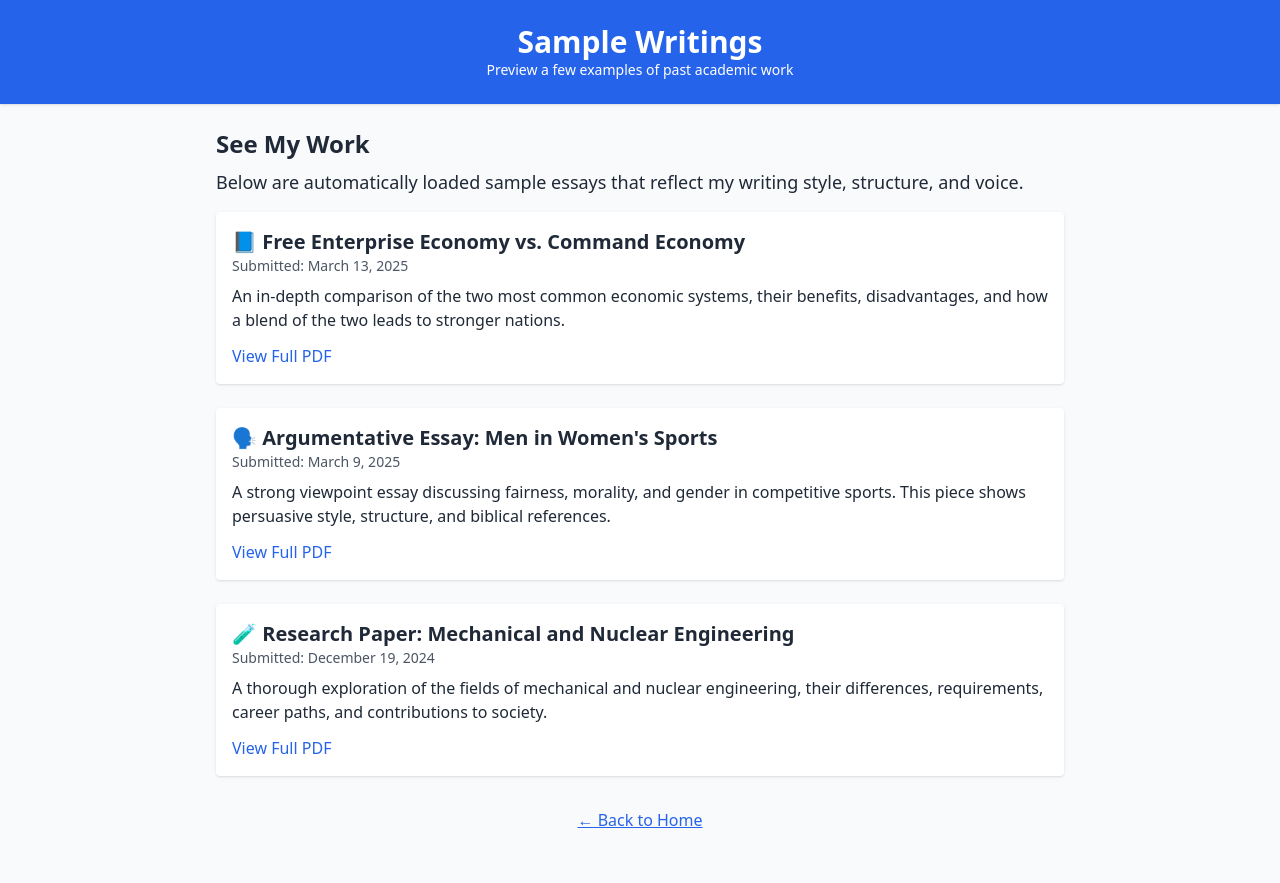
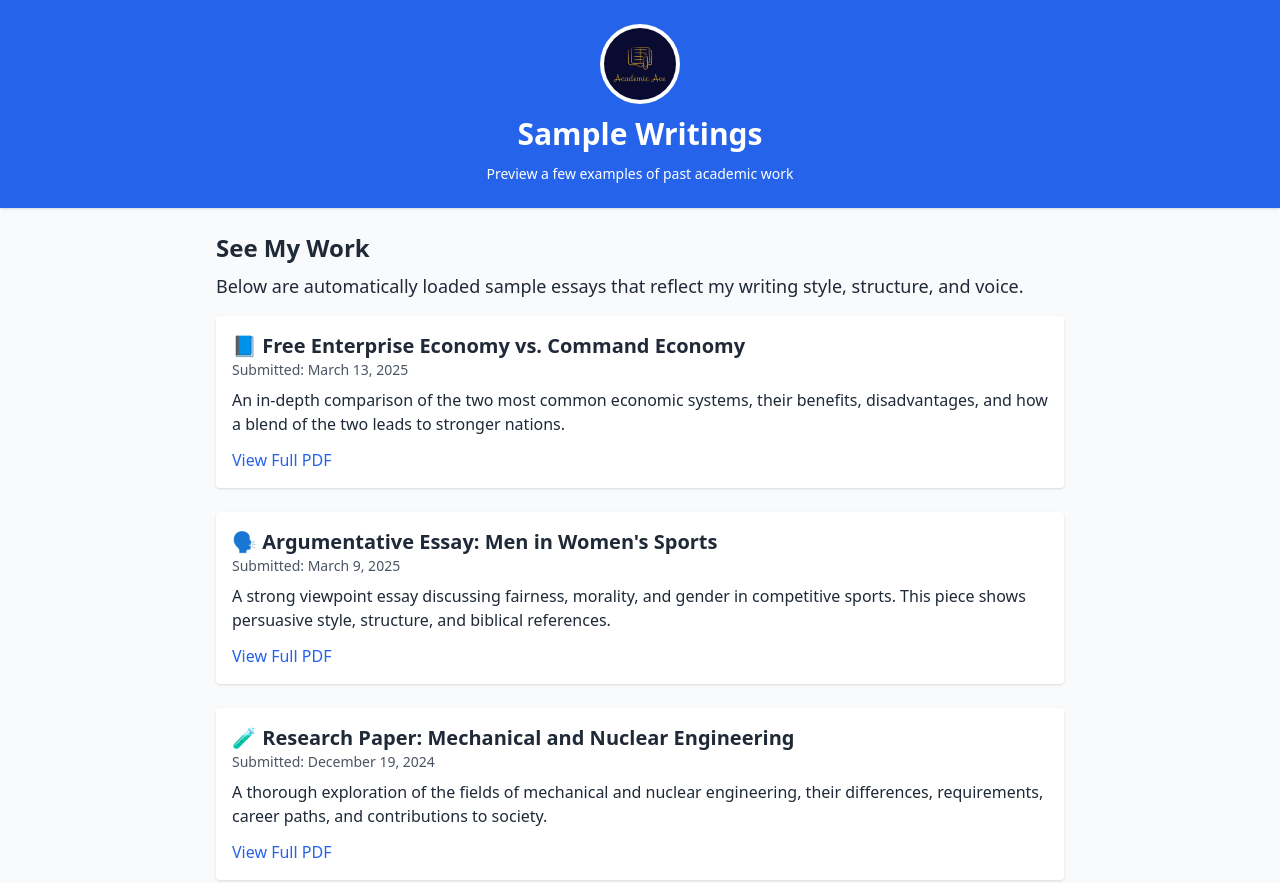
Before and after one commit to AcademicAce849/Academic-Ace, a plain HTML site: page samples.html in a window 1280 px wide. Shown: the top 883 px of the page. Drawn offline with nearby package versions, Linux system fonts and the light colour scheme.

Commit message:
Update samples.html

```diff
--- a/samples.html
+++ b/samples.html
@@ -10,8 +10,11 @@
 
   <!-- Header -->
   <header class="bg-blue-600 text-white p-6 text-center shadow">
-    <h1 class="text-3xl font-bold">Sample Writings</h1>
-    <p class="text-sm">Preview a few examples of past academic work</p>
+    <div class="flex flex-col items-center space-y-3">
+      <img src="logo.png" alt="Academic Ace Logo" class="h-20 w-20 rounded-full bg-white p-1">
+      <h1 class="text-3xl font-bold">Sample Writings</h1>
+      <p class="text-sm">Preview a few examples of past academic work</p>
+    </div>
   </header>
 
   <main class="max-w-4xl mx-auto p-6 space-y-8">
```
